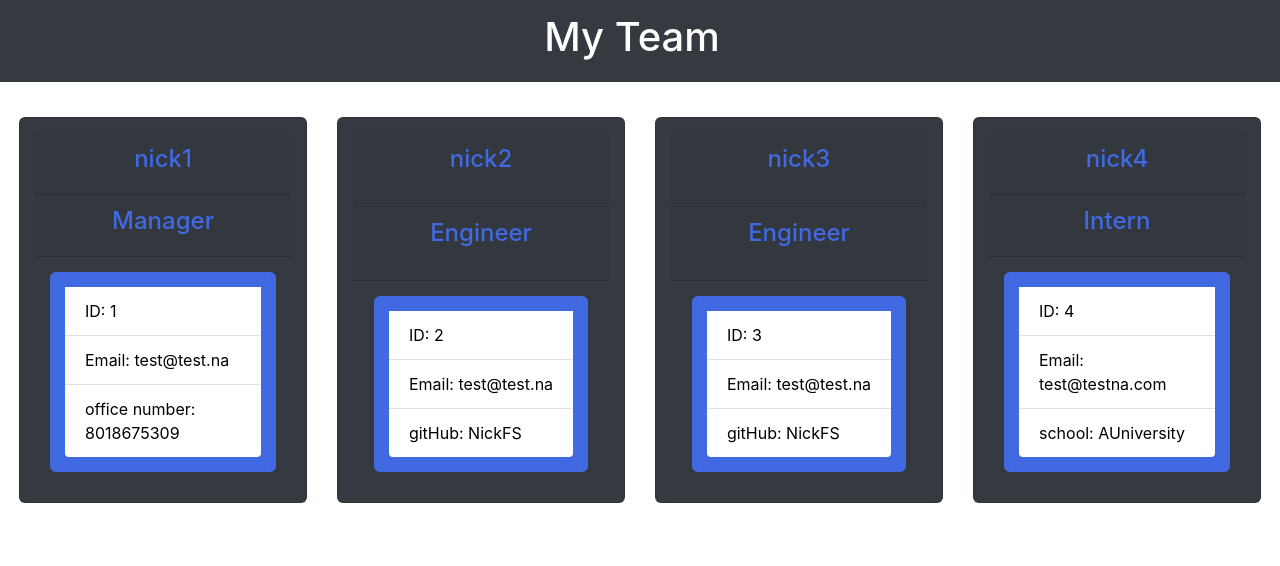
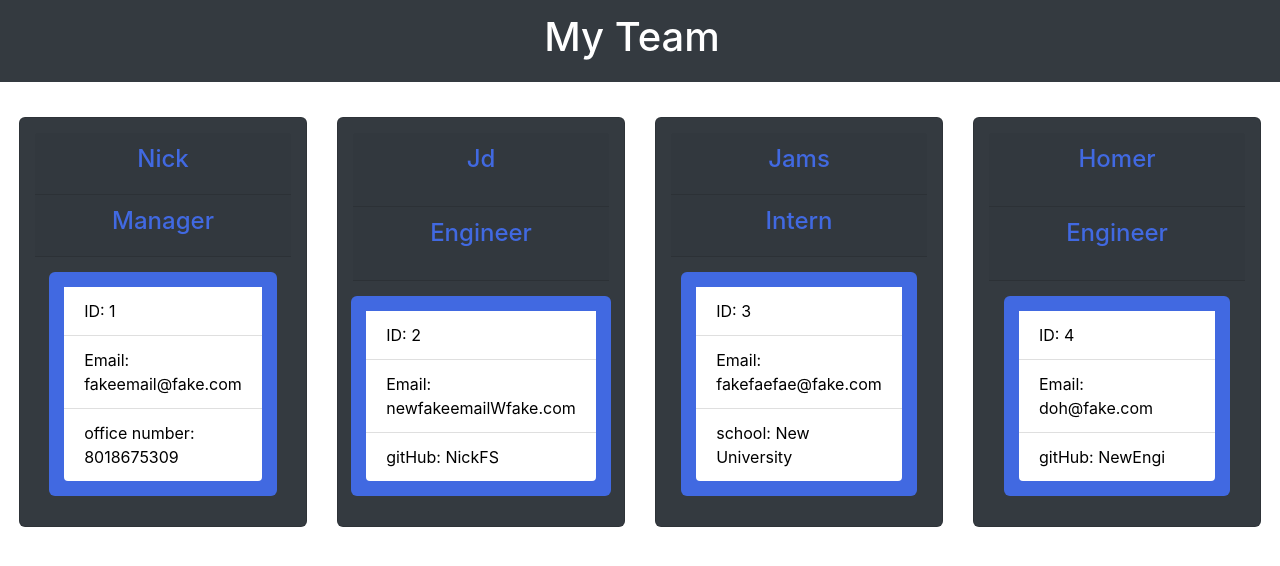
Before and after one commit to NickFS/W10-Team-Profile-Generator, a website: page newfile.html in a window 1280 px wide. Drawn offline with nearby package versions, Linux system fonts and the light colour scheme.

Commit message:
updated readme

```diff
--- a/newfile.html
+++ b/newfile.html
@@ -44,51 +44,51 @@
                                         <div class="row">
                                             <div class="card bg-dark justify-content-center align-items-center" style="width: 18rem;">
                 <div class="col card-header">
-                    <h4>nick1</h4>
+                    <h4>Nick</h4>
                 </div>
                 <div class="col card-header">
                     <h4>Manager</h4 >
                 </div >
                 <ul class="list-group list-group-flush text">
                     <li class="list-group-item">ID: 1</li>
-                    <li class="list-group-item">Email: test@test.na</li>
+                    <li class="list-group-item">Email: fakeemail@fake.com</li>
                     <li class="list-group-item"> office number: 8018675309</li>
                 </ul>
             </div > <div class="card bg-dark justify-content-center align-items-center" style="width: 18rem;">
                 <div class="col card-header">
-                    <h4>nick2</h4>
+                    <h4>Jd</h4>
                 </div>
                 <div class="col card-header">
                     <h4>Engineer</h4 >
                 </div >
                 <ul class="list-group list-group-flush text">
                     <li class="list-group-item">ID: 2</li>
-                    <li class="list-group-item">Email: test@test.na</li>
+                    <li class="list-group-item">Email: newfakeemailWfake.com</li>
                     <li class="list-group-item"> gitHub: NickFS</li>
                 </ul>
             </div > <div class="card bg-dark justify-content-center align-items-center" style="width: 18rem;">
                 <div class="col card-header">
-                    <h4>nick3</h4>
+                    <h4>Jams</h4>
+                </div>
+                <div class="col card-header">
+                    <h4>Intern</h4 >
+                </div >
+                <ul class="list-group list-group-flush text">
+                    <li class="list-group-item">ID: 3</li>
+                    <li class="list-group-item">Email: fakefaefae@fake.com</li>
+                    <li class="list-group-item"> school: New University</li>
+                </ul>
+            </div > <div class="card bg-dark justify-content-center align-items-center" style="width: 18rem;">
+                <div class="col card-header">
+                    <h4>Homer</h4>
                 </div>
                 <div class="col card-header">
                     <h4>Engineer</h4 >
                 </div >
                 <ul class="list-group list-group-flush text">
-                    <li class="list-group-item">ID: 3</li>
-                    <li class="list-group-item">Email: test@test.na</li>
-                    <li class="list-group-item"> gitHub: NickFS</li>
-                </ul>
-            </div > <div class="card bg-dark justify-content-center align-items-center" style="width: 18rem;">
-                <div class="col card-header">
-                    <h4>nick4</h4>
-                </div>
-                <div class="col card-header">
-                    <h4>Intern</h4 >
-                </div >
-                <ul class="list-group list-group-flush text">
                     <li class="list-group-item">ID: 4</li>
-                    <li class="list-group-item">Email: test@testna.com</li>
-                    <li class="list-group-item"> school: AUniversity</li>
+                    <li class="list-group-item">Email: doh@fake.com</li>
+                    <li class="list-group-item"> gitHub: NewEngi</li>
                 </ul>
             </div >
                                         </div>
--- a/package.json
+++ b/package.json
@@ -9,6 +9,7 @@
   },
   "dependencies": {
     "inquirer": "^7.3.3",
+    "jest": "^26.4.2",
     "node": "^14.13.0"
   },
   "devDependencies": {},
```
Also changed, not shown: README.md, assets/newfile.PNG (added), 1 other file.
